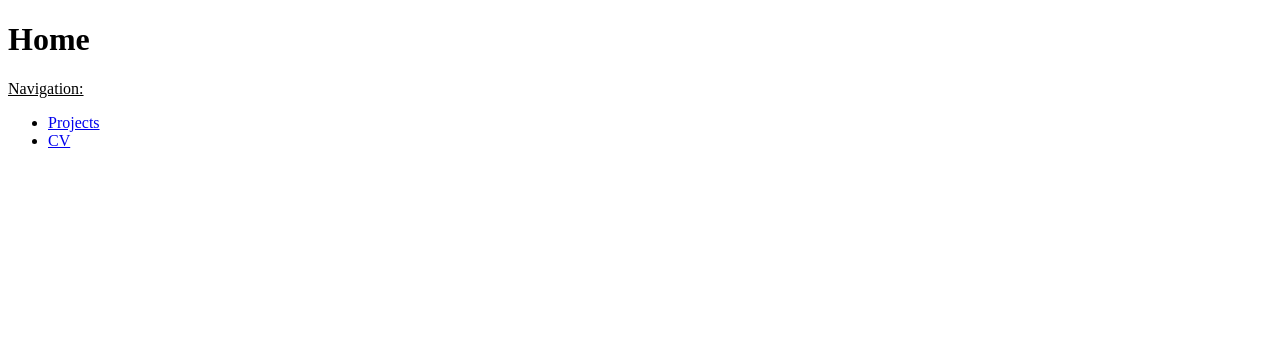
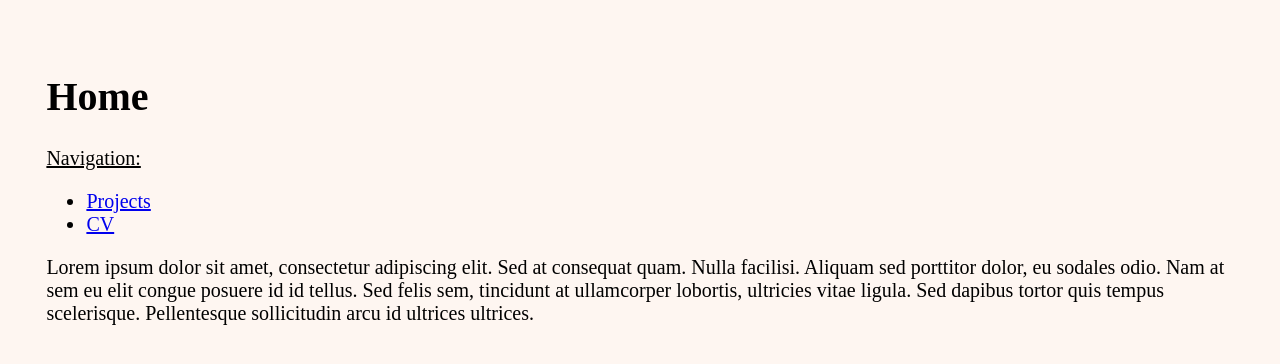
Before and after one commit to aidentonyy/week2prac2, a plain HTML site: page index.html in a window 1280 px wide. Drawn offline with Linux system fonts and the light colour scheme.

Commit message:
stylesheet css

```diff
--- a/index.html
+++ b/index.html
@@ -3,6 +3,17 @@
   <head>
     <meta charset="utf-8">
     <meta name="viewport" content="width=device-width, initial-scale=1">
+    <link href="styles.css" type="text/css" rel="stylesheet">
+
+    <style>
+      body{
+
+        padding: 0 3%;
+        padding: 3%;
+        font-size: 20px;
+      }
+      </style>
+
     <title>Portfolio Site</title>
     <h1>Home</h1>
   <body>
@@ -12,6 +23,12 @@
           <li><a href="projects.html">Projects</a></li>
           <li><a href="CV.html">CV</a></li>
       </ul>
+        <p>Lorem ipsum dolor sit amet, consectetur adipiscing elit. Sed at consequat quam.
+          Nulla facilisi. Aliquam sed porttitor dolor, eu sodales odio. Nam at sem eu elit
+          congue posuere id id tellus. Sed felis sem, tincidunt at ullamcorper lobortis,
+          ultricies vitae ligula. Sed dapibus tortor quis tempus scelerisque. Pellentesque
+          sollicitudin arcu id ultrices ultrices.
+        </p>
   </nav>
   </body>
 </html>
--- /dev/null
+++ b/styles.css
@@ -0,0 +1,4 @@
+
+body{
+background-color: rgb(254, 246, 241);
+}
```
Also changed, not shown: cv.html (+2 -0 lines), projects.html (+2 -0 lines).
